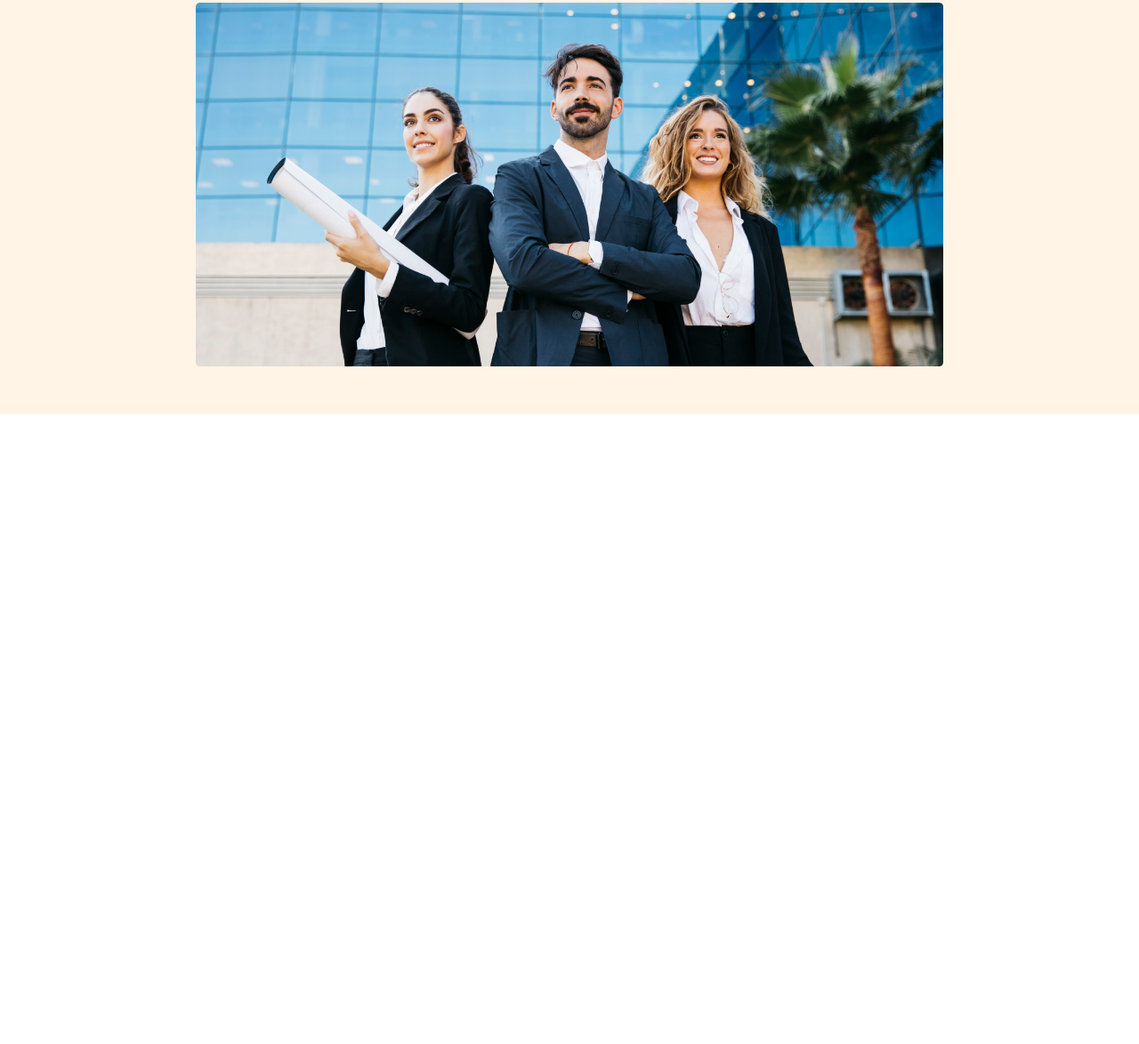
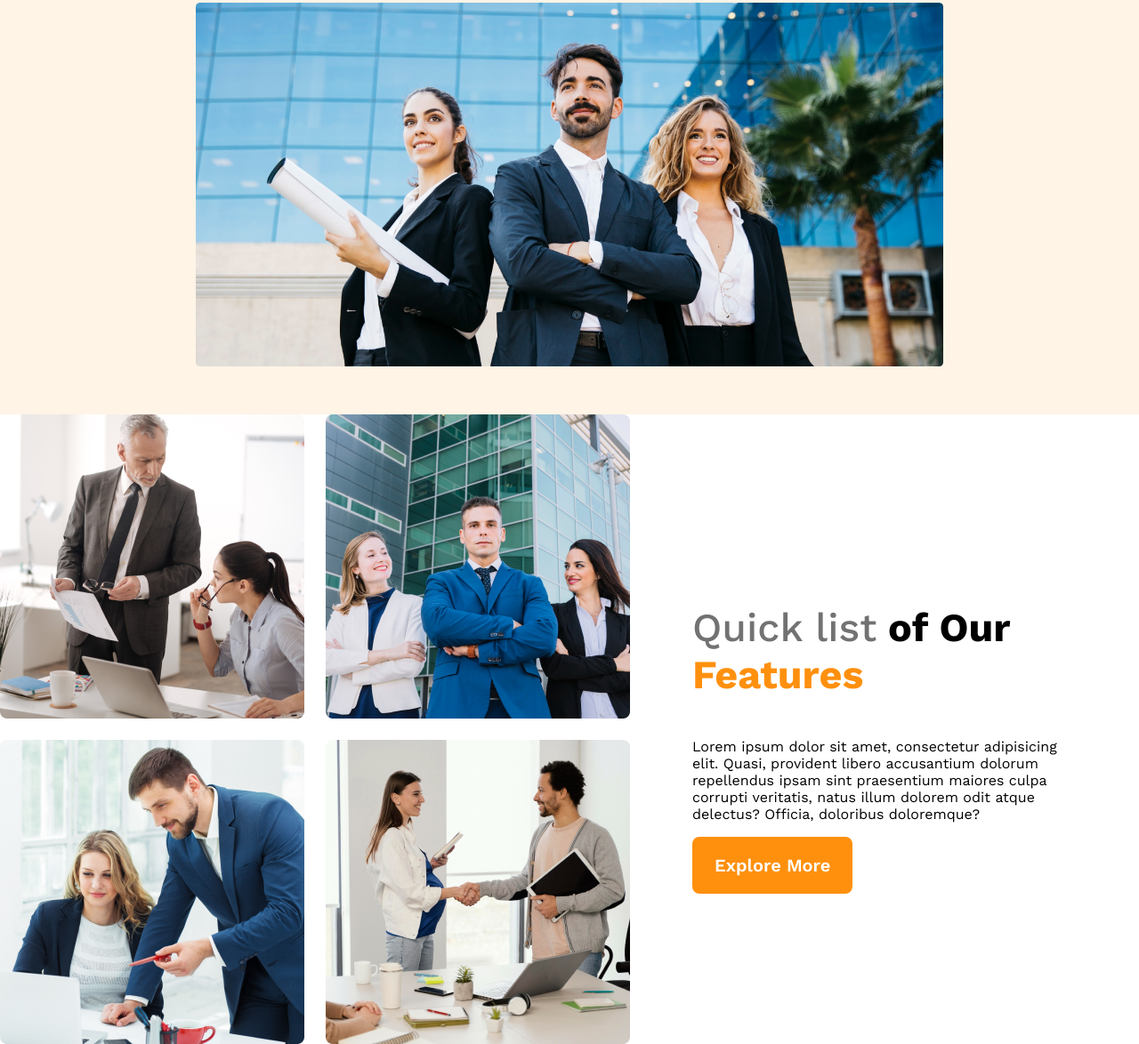
Before and after one commit to sagazirobiul/g3-architects-website, a plain HTML site: page index.html in a window 1280 px wide. Shown: the part 555-1729 px from the top of the page at 89% size. Before the commit the page ends 1021 px from the top, so only its background shows below. Drawn offline with nearby package versions, Linux system fonts and the light colour scheme.

Commit message:
team features section styles finished

```diff
--- a/index.html
+++ b/index.html
@@ -10,6 +10,7 @@
 </head>
 
 <body>
+    <!-- Start Header -->
     <header>
         <nav>
             <h3 class="nav-title">G3 Architects</h3>
@@ -29,8 +30,23 @@
             <img src="images/banner.png" alt="">
         </div>
     </header>
+    <!-- Header End -->
     <main>
-
+        <!-- Teams Section Start -->
+        <section class="teams-container">
+            <div class="teams-img-container">
+                <img src="images/team1.png" alt="">
+                <img src="images/team2.png" alt="">
+                <img src="images/team3.png" alt="">
+                <img src="images/team4.png" alt="">
+            </div>
+            <div class="teams-content">
+                <h3 class="teams-title"><span class="quick-list">Quick list</span> <span>of Our</span> <span class="team-features">Features</span></h3>
+                <p class="teams-description">Lorem ipsum dolor sit amet, consectetur adipisicing elit. Quasi, provident libero accusantium dolorum repellendus ipsam sint praesentium maiores culpa corrupti veritatis, natus illum dolorem odit atque delectus? Officia, doloribus doloremque?</p>
+                <button class="btn-primary">Explore More</button>
+            </div>
+        </section>
+        <!-- Teams Section End -->
     </main>
     <footer>
 
--- a/styles/architect.css
+++ b/styles/architect.css
@@ -104,3 +104,41 @@ nav li a{
         flex-direction: column;
     }
 }
+
+
+/* Main Styles */
+main{
+    max-width: 1440px;
+    margin: 0 auto;
+}
+
+/* Teams Styles */
+
+.teams-container {
+    display: flex;
+    align-items: center;
+}
+
+.teams-img-container {
+    display: grid;
+    grid-template-columns: repeat(2, 1fr);
+    gap: 1.5rem;
+}
+
+.teams-content {
+    padding: 0 70px;
+}
+
+.teams-title{
+    font-size: 2.8rem;
+}
+
+.quick-list{
+    color: #727272;
+    font-weight: 500;
+}
+
+.team-features{
+    color: #FF900E;
+    font-weight: 700;
+}
```
